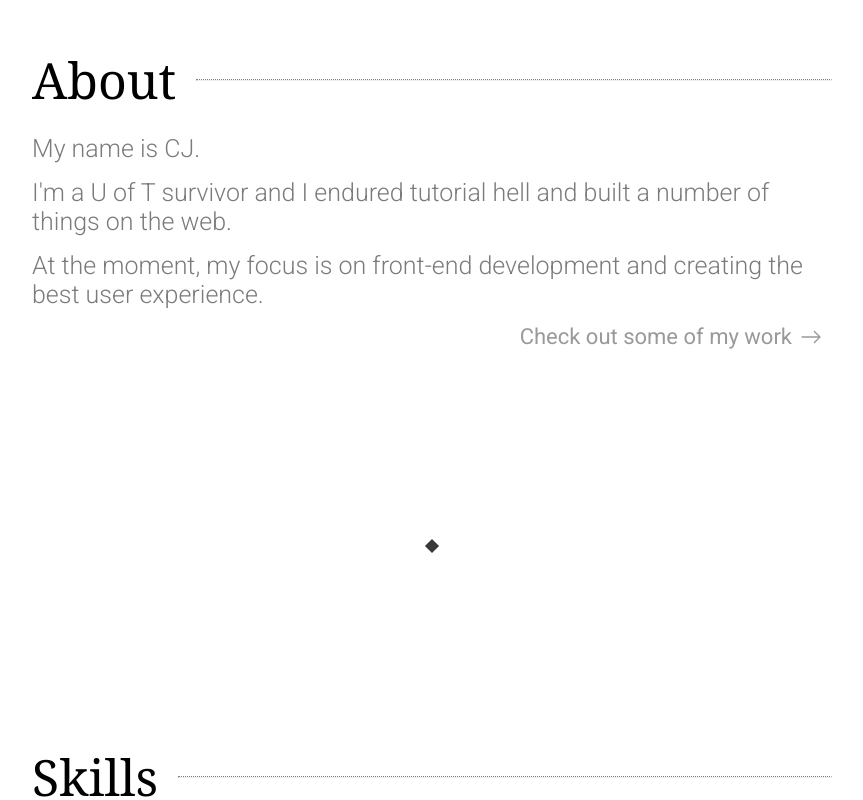
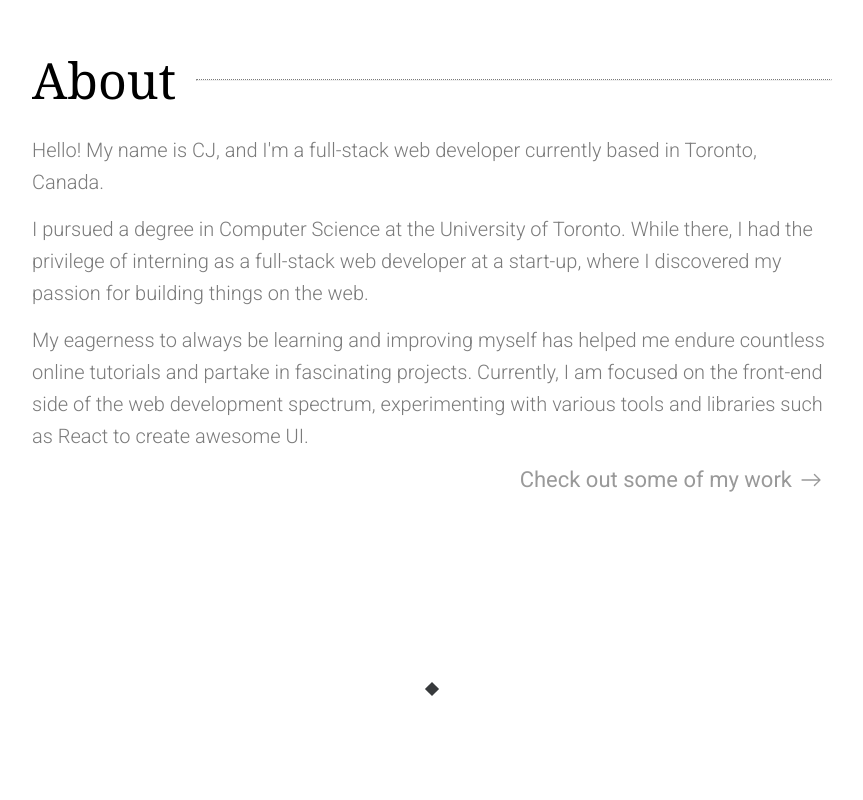
Before and after one commit to cjoak1028/my-personal-website, a React (Create React App) app: page / in a window 1280 px wide. Shown: the part 920-1720 px from the top of the page, without its empty margins (253-1116 px from the left). Built offline with nearby package versions, Linux system fonts and the light colour scheme.

Commit message:
Updated about

```diff
--- a/src/components/About/About.js
+++ b/src/components/About/About.js
@@ -9,14 +9,22 @@ const About = () => {
         <h2>About</h2>
         <hr />
       </div>
-      <p>My name is CJ.</p>
       <p>
-        I'm a U of T survivor and I endured tutorial hell and built a number of
+        Hello! My name is CJ, and I'm a full-stack web developer currently based
+        in Toronto, Canada.
+      </p>
+      <p>
+        I pursued a degree in Computer Science at the University of Toronto.
+        While there, I had the privilege of interning as a full-stack web
+        developer at a start-up, where I discovered my passion for building
         things on the web.
       </p>
       <p>
-        At the moment, my focus is on front-end development and creating the
-        best user experience.
+        My eagerness to always be learning and improving myself has helped me
+        endure countless online tutorials and partake in fascinating projects.
+        Currently, I am focused on the front-end side of the web development
+        spectrum, experimenting with various tools and libraries such as React
+        to create awesome UI.
       </p>
       <a id={styles["work-link"]} className="flex flex-ai-c flex-jc-fe">
         Check out some of my work <BsArrowRight id={styles.arrow} />
--- a/src/index.css
+++ b/src/index.css
@@ -91,10 +91,11 @@ h3 {
 
 p {
   /* font-size: 1.8rem; */
-  font-size: clamp(1.8rem, 3vw, 2.5rem);
+  font-size: clamp(1.2rem, 2vw, 2rem);
   color: var(--c-sub);
   font-weight: 300;
   margin-bottom: 1.5rem;
+  line-height: clamp(1.8rem, 3vw, 3.2rem);
 }
 
 hr {
```
